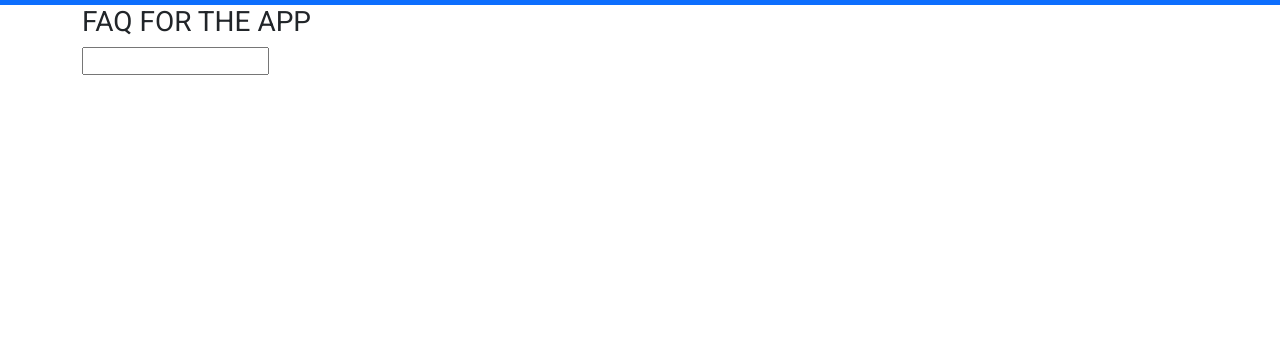
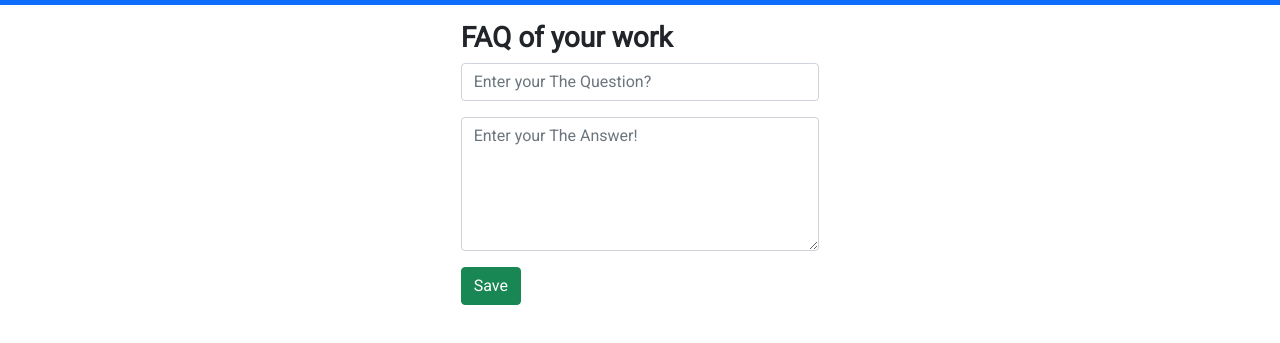
Before and after one commit to supermanshuvo/my_faq-app, a plain HTML site: page index.html in a window 1280 px wide. Shown: the part 51-394 px from the top of the page. Drawn offline with nearby package versions, Linux system fonts and the light colour scheme.

Commit message:
input area create done layout doen

```diff
--- a/index.html
+++ b/index.html
@@ -16,21 +16,22 @@
     <nav class="navbar navbar-dark bg-primary">
         <div class="container">
         <a class="navbar-brand">FAQ App</a>
-        <!-- <form class="d-flex">
-            <input class="form-control me-2" type="search" id="search" placeholder="Search" aria-label="Search">
-        </form> -->
         </div>
     </nav>
     <!-- Navbar Area End -->
     <!-- FAQ INPUT FORM  START -->
-    <div class="container">
-        <div class="row">
-            <div class="col-*-4">
-                <h3 class="font-weight-bold">FAQ FOR THE APP</h3>
+    <div class="container mt-2 p-2">
+        <div class="row justify-content-evenly">
+            <div class="col-4">
+                <h3 class="fw-bold">FAQ of your work</h3>
                 <form id="add_to_faq_list">
-                    <div class="form-group">
-                        <input type="text" name="question" id="question">
+                    <div class="form-group mb-2">
+                        <input type="text" class="form-control" name="question" id="question" placeholder="Enter your The Question?">
                     </div>
+                    <div class="form-group mb-3 mt-3">
+                        <textarea name="answer" class="form-control" id="answer" cols="33" rows="5" placeholder="Enter your The Answer!"></textarea>
+                    </div>
+                    <input type="submit" value="Save" class="btn btn-success">
                 </form>
             </div>
         </div>
```
